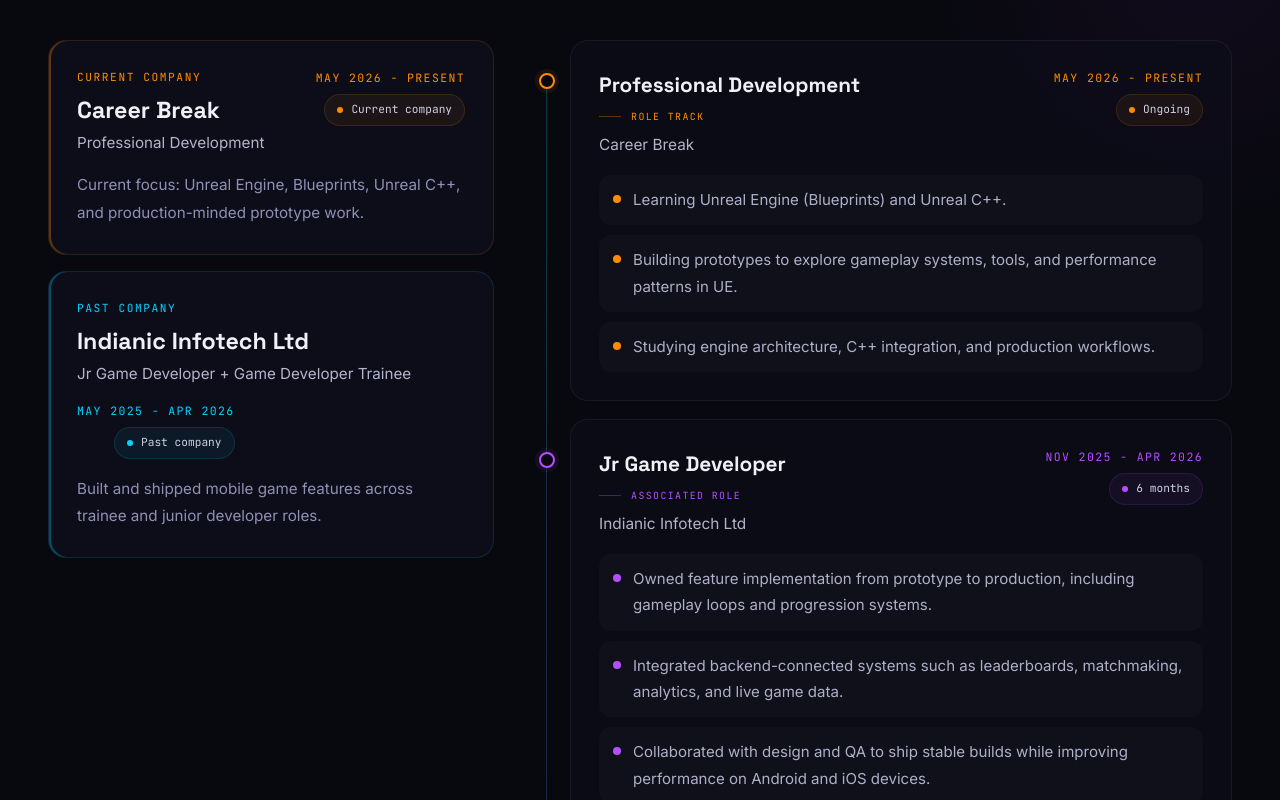
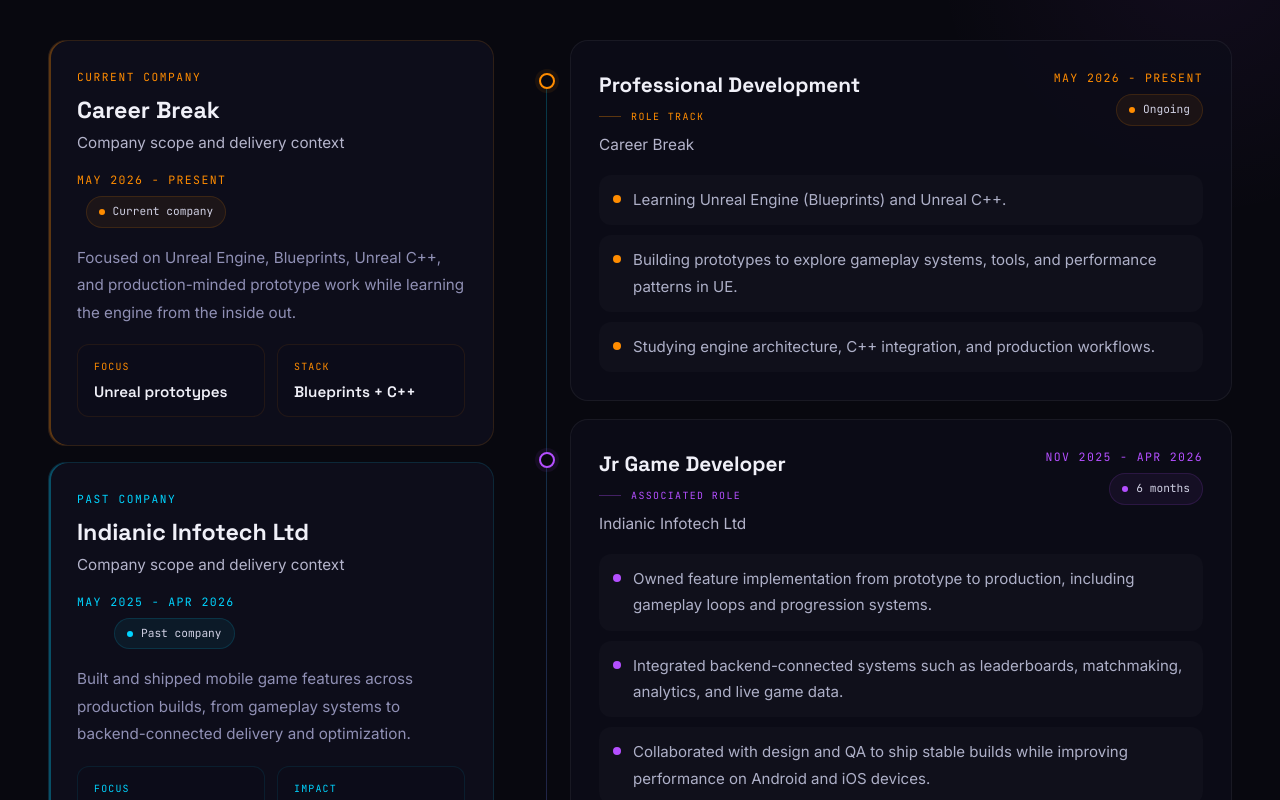
Before and after one commit to Prasham-Desai/Portfolio, a React (Create React App) app: page / in a window 1280 px wide. Shown: the part 3960-4760 px from the top of the page. Built offline with nearby package versions, Linux system fonts and the light colour scheme.

Commit message:
Update Experience.jsx

```diff
--- a/src/components/Experience.jsx
+++ b/src/components/Experience.jsx
@@ -62,16 +62,25 @@ const Experience = () => {
     const isCurrent = group.isCurrent;
     const companyPeriod = isCurrent ? 'May 2026 - Present' : 'May 2025 - Apr 2026';
     const summary = isCurrent
-      ? 'Current focus: Unreal Engine, Blueprints, Unreal C++, and production-minded prototype work.'
-      : 'Built and shipped mobile game features across trainee and junior developer roles.';
-    const roleSummary = group.roles.map((role) => role.role).join(' + ');
+      ? 'Focused on Unreal Engine, Blueprints, Unreal C++, and production-minded prototype work while learning the engine from the inside out.'
+      : 'Built and shipped mobile game features across production builds, from gameplay systems to backend-connected delivery and optimization.';
+
+    const highlights = isCurrent
+      ? [
+          { label: 'Focus', value: 'Unreal prototypes' },
+          { label: 'Stack', value: 'Blueprints + C++' },
+        ]
+      : [
+          { label: 'Focus', value: 'Mobile gameplay systems' },
+          { label: 'Impact', value: 'Stable shipped builds' },
+        ];
 
     return {
       ...group,
       isCurrent,
       companyPeriod,
       summary,
-      roleSummary,
+      highlights,
       accentColor: isCurrent ? '#ff8c00' : '#00d4ff',
       borderColor: isCurrent ? '#ff8c0044' : '#00d4ff33',
       background: isCurrent
@@ -204,7 +213,7 @@ const Experience = () => {
                       fontSize: '0.95rem',
                       color: '#b4b4cb',
                     }}>
-                      {card.roleSummary}
+                      Company scope and delivery context
                     </div>
                   </div>
 
@@ -242,10 +251,45 @@ const Experience = () => {
                   fontSize: '0.95rem',
                   color: '#9090b5',
                   lineHeight: 1.8,
-                  maxWidth: 520,
+                  maxWidth: 560,
+                  marginBottom: 18,
                 }}>
                   {card.summary}
                 </p>
+
+                <div style={{ display: 'grid', gridTemplateColumns: 'repeat(2, minmax(0, 1fr))', gap: 12 }}>
+                  {card.highlights.map((highlight) => (
+                    <div
+                      key={highlight.label}
+                      style={{
+                        padding: '14px 16px',
+                        borderRadius: 12,
+                        background: 'rgba(13,13,26,0.68)',
+                        border: `1px solid ${card.accentColor}18`,
+                      }}
+                    >
+                      <div style={{
+                        fontFamily: "'JetBrains Mono', monospace",
+                        fontSize: '0.62rem',
+                        color: card.accentColor,
+                        letterSpacing: '0.12em',
+                        textTransform: 'uppercase',
+                        marginBottom: 6,
+                      }}>
+                        {highlight.label}
+                      </div>
+                      <div style={{
+                        fontFamily: "'Space Grotesk', sans-serif",
+                        fontSize: '0.95rem',
+                        fontWeight: 600,
+                        color: '#f0f0f8',
+                        lineHeight: 1.4,
+                      }}>
+                        {highlight.value}
+                      </div>
+                    </div>
+                  ))}
+                </div>
               </motion.div>
             ))}
           </div>
```
